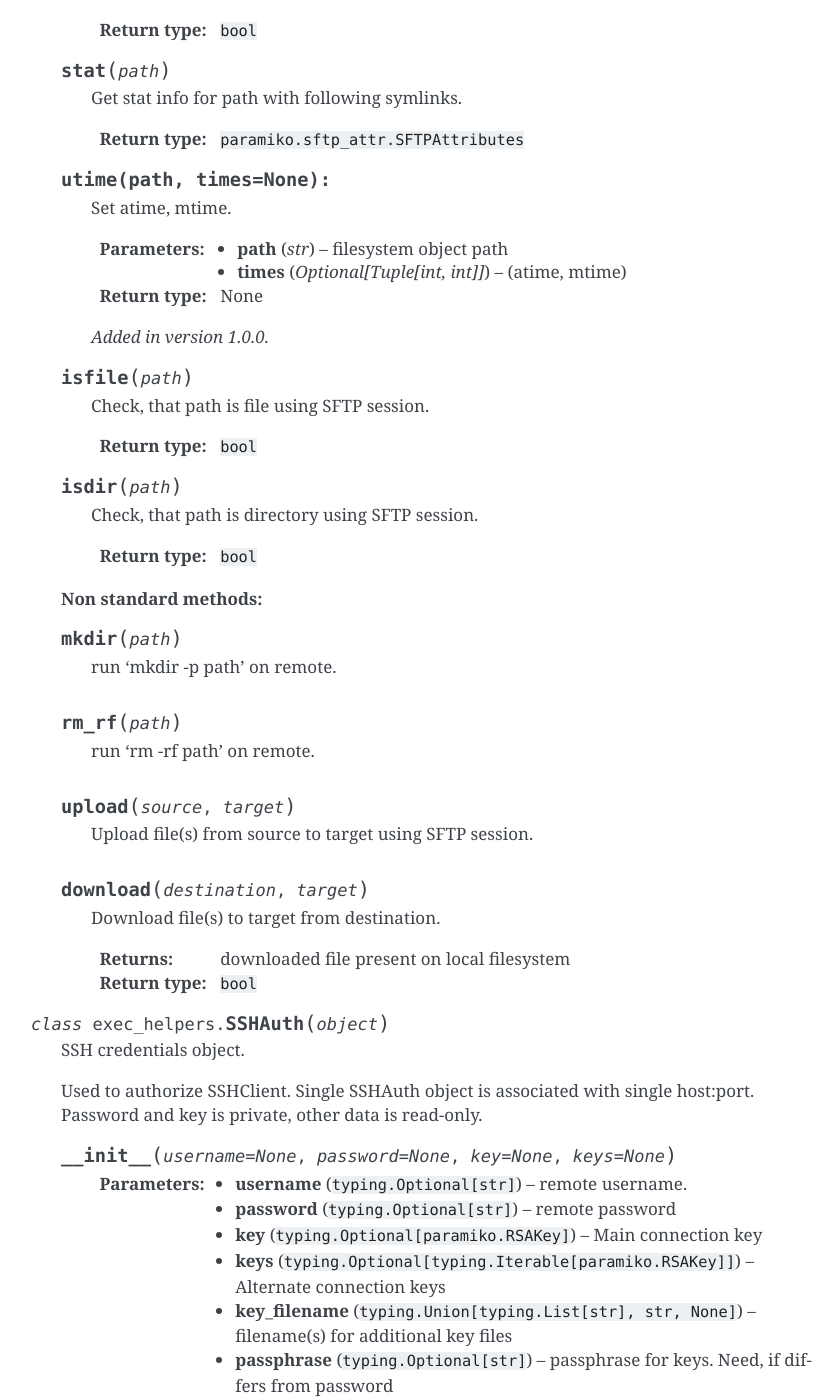
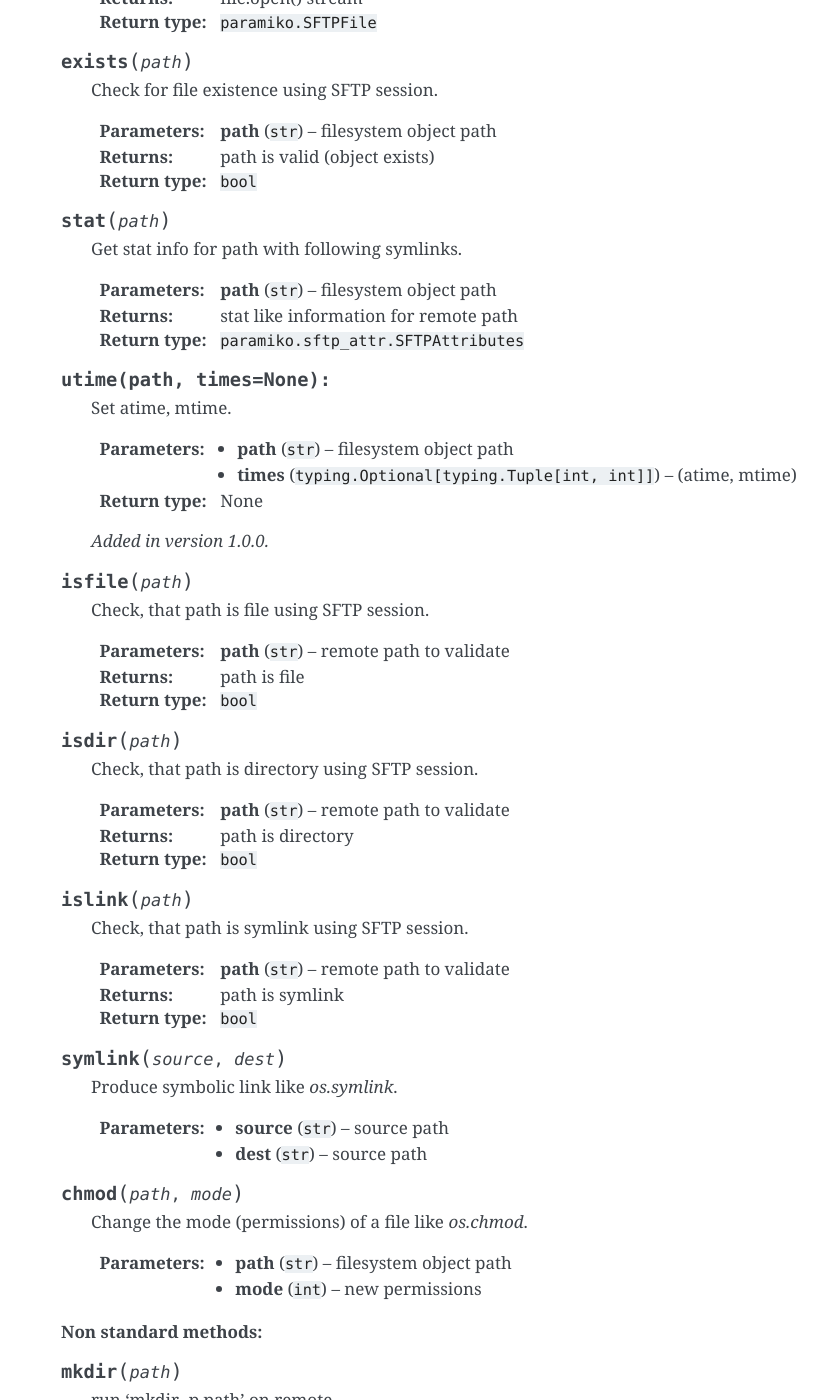
Before and after one commit to python-useful-helpers/exec-helpers, a Sphinx documentation site: the page built from doc/source/SSHClient.rst, in a window 1280 px wide and 1400 px high, scrolled down 5468 px. Shown: the whole window, without its empty margins (219-1058 px from the left). Built offline with Sphinx 7.4.7, drawn with Linux system fonts in a browser that asks for light colours; some of the changed text lies outside the part shown.

```diff
--- a/doc/source/SSHClient.rst
+++ b/doc/source/SSHClient.rst
@@ -271,21 +271,29 @@ API: SSHClient and SSHAuth.
 
         Open file on remote using SFTP session.
 
+        :param path: filesystem object path
         :type path: ``str``
+        :param mode: open file mode ('t' is not supported)
         :type mode: ``str``
+        :return: file.open() stream
+        :rtype: ``paramiko.SFTPFile``
 
     .. py:method:: exists(path)
 
         Check for file existence using SFTP session.
 
+        :param path: filesystem object path
         :type path: ``str``
+        :return: path is valid (object exists)
         :rtype: ``bool``
 
     .. py:method:: stat(path)
 
         Get stat info for path with following symlinks.
 
+        :param path: filesystem object path
         :type path: ``str``
+        :return: stat like information for remote path
         :rtype: ``paramiko.sftp_attr.SFTPAttributes``
 
     .. py:method:: utime(path, times=None):
@@ -293,9 +301,9 @@ API: SSHClient and SSHAuth.
         Set atime, mtime.
 
         :param path: filesystem object path
-        :type path: str
+        :type path: ``str``
         :param times: (atime, mtime)
-        :type times: typing.Optional[typing.Tuple[int, int]]
+        :type times: ``typing.Optional[typing.Tuple[int, int]]``
         :rtype: None
 
         .. versionadded:: 1.0.0
@@ -304,15 +312,46 @@ API: SSHClient and SSHAuth.
 
         Check, that path is file using SFTP session.
 
+        :param path: remote path to validate
         :type path: ``str``
+        :return: path is file
         :rtype: ``bool``
 
     .. py:method:: isdir(path)
 
         Check, that path is directory using SFTP session.
 
+        :param path: remote path to validate
         :type path: ``str``
+        :return: path is directory
         :rtype: ``bool``
+
+    .. py:method:: islink(path)
+
+        Check, that path is symlink using SFTP session.
+
+        :param path: remote path to validate
+        :type path: ``str``
+        :return: path is symlink
+        :rtype: ``bool``
+
+    .. py:method:: symlink(source, dest)
+
+        Produce symbolic link like `os.symlink`.
+
+        :param source: source path
+        :type source: ``str``
+        :param dest: source path
+        :type dest: ``str``
+
+    .. py:method:: chmod(path, mode)
+
+        Change the mode (permissions) of a file like `os.chmod`.
+
+        :param path: filesystem object path
+        :type path: ``str``
+        :param mode: new permissions
+        :type mode: ``int``
 
     **Non standard methods:**
 
```
Also changed, not shown: .travis.yml, 6 other files.
